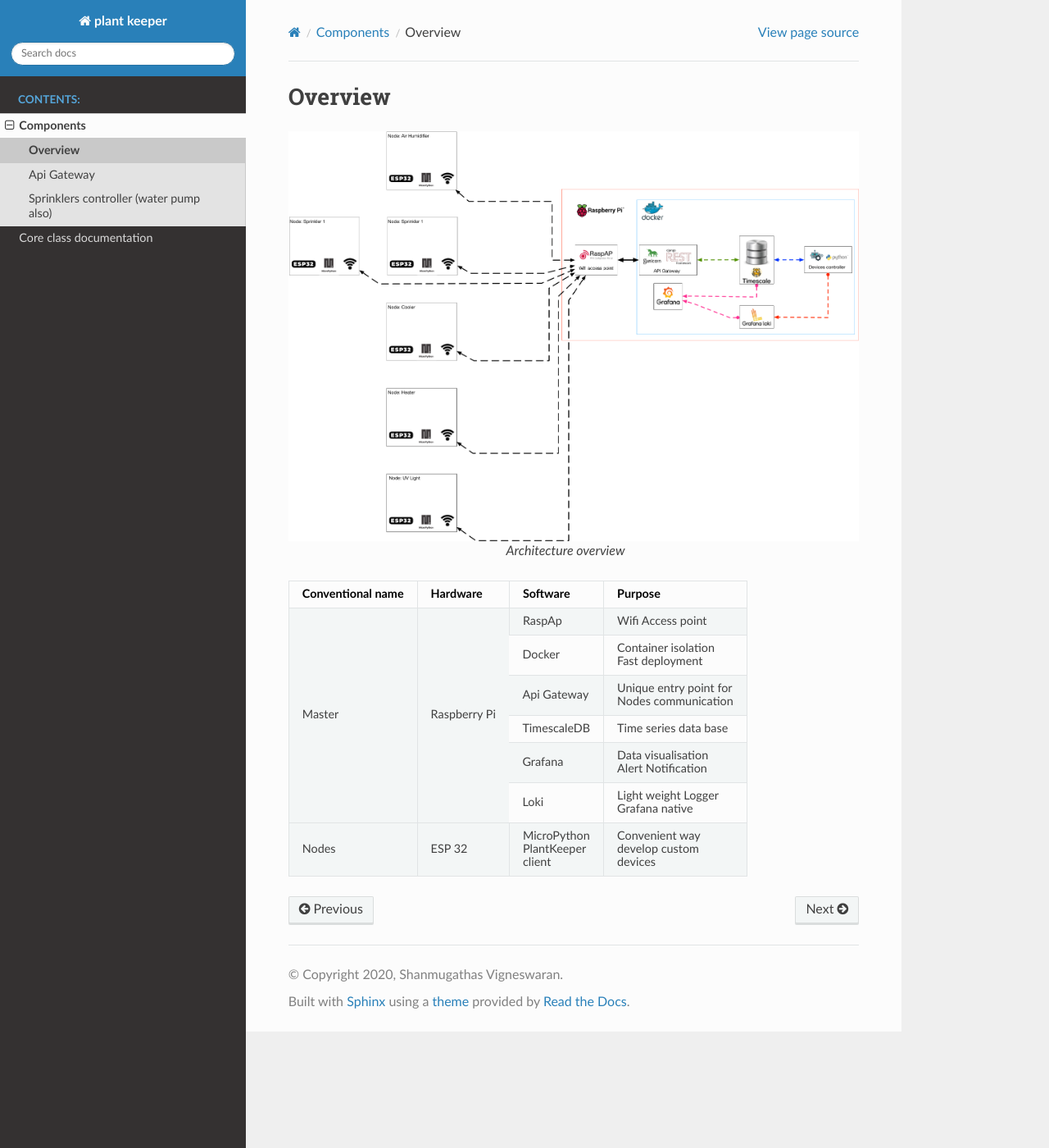
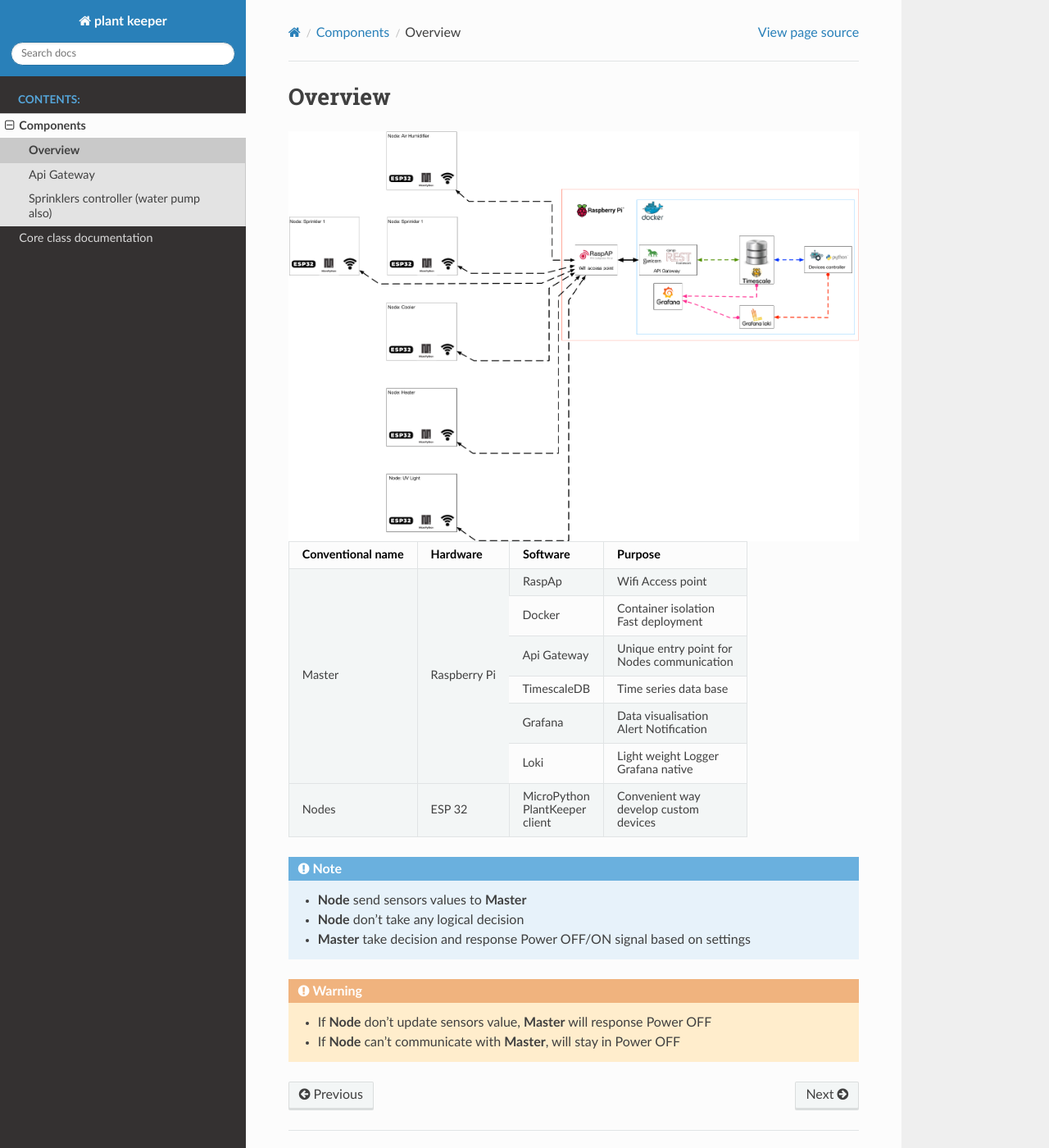
Before and after one commit to One-Green/core-api-gateway, a Sphinx documentation site: the page built from docs/components/overview.rst, in a window 1280 px wide and 1400 px high. Shown: the whole window at 82% size. Built offline with Sphinx 7.4.7 and the Read the Docs theme 2.0.0, drawn with Linux system fonts in a browser that asks for light colours.

Commit message:
docs(docs/components/overview.rst): updates

```diff
--- a/docs/components/overview.rst
+++ b/docs/components/overview.rst
@@ -6,13 +6,12 @@ Overview
 .. _figure:
 
 .. figure:: ../images/flow.png
-   :height: 100
-   :width: 200
-   :scale: 500
-   :align: center
-   :alt: flow
+    :height: 100
+    :width: 200
+    :scale: 500
+    :align: center
+    :alt: flow
 
-   Architecture overview
 
 +--------------------+---------------+----------------+----------------------------+
 | Conventional name  | Hardware      | Software       | Purpose                    |
@@ -43,3 +42,15 @@ Overview
 |                    |               |                |                            |
 |                    |               | client         | devices                    |
 +--------------------+---------------+----------------+----------------------------+
+
+
+.. note::
+
+    * **Node** send sensors values to **Master**
+    * **Node** don't take any logical decision
+    * **Master** take decision and response Power OFF/ON signal based on settings
+
+.. warning::
+
+    * If **Node** don't update sensors value, **Master** will response Power OFF
+    * If **Node** can't communicate with **Master**, will stay in Power OFF
```
